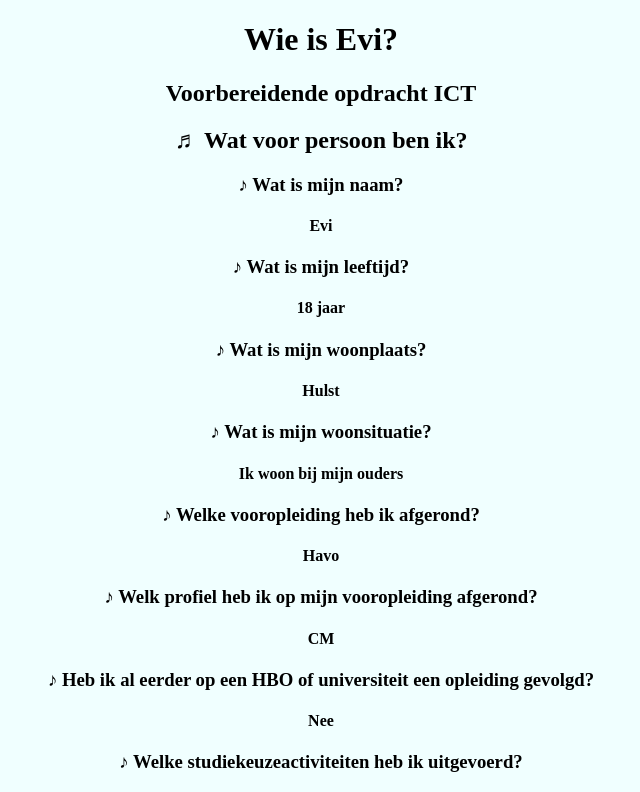
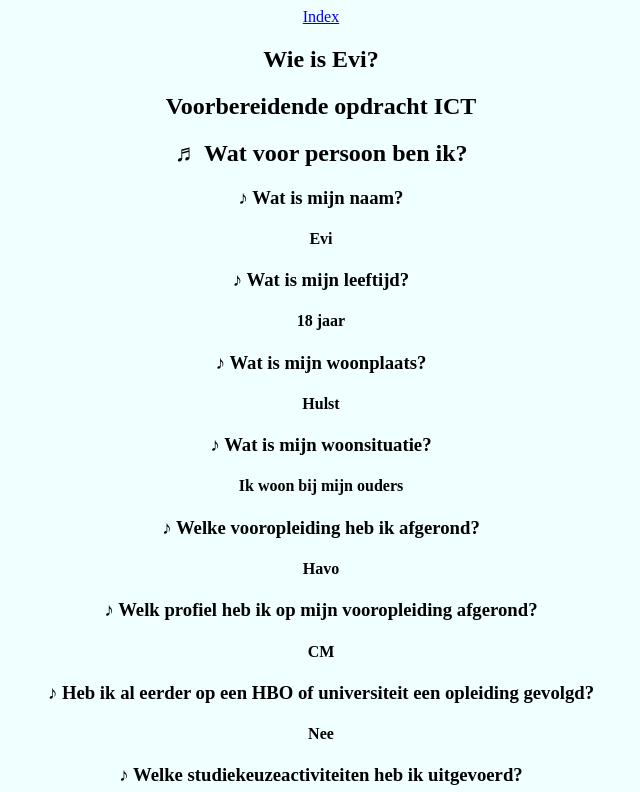
Before and after one commit to w4ffl3m4st3r/w4ffl3m4st3r.github.io, a plain HTML site: page profile.html in a window 1280 px wide. Shown: the top 792 px of the page, without its empty margins (319-959 px from the left). Drawn offline with Linux system fonts and the light colour scheme.

Commit message:
latest changes

```diff
--- a/profile.html
+++ b/profile.html
@@ -8,6 +8,11 @@
 <title>My Profile</title>
 </head>
 <body>
+    <nav>
+     <a href="index.html">Index</a>
+     </nav>
+    <main>
+        <article>
           <h1>Wie is Evi?</h1>
             <h2>Voorbereidende opdracht ICT</h2>
             <h2>&#9836 Wat voor persoon ben ik?</h2>
@@ -55,5 +60,8 @@
         <img src="/IMG_3131.jpg" class="foto-hond" alt="een schattige foto van mijn hond">
         <img src="/IMG_8172.jpg" class="foto-band" alt="een foto van mij en mijn band">
             <h4></h4>
+        </article>
+    </main>
+
 </body>
 </html>
```
Also changed, not shown: index.html (+15 -0 lines). Lines whose indentation alone changed are shown as unchanged.
